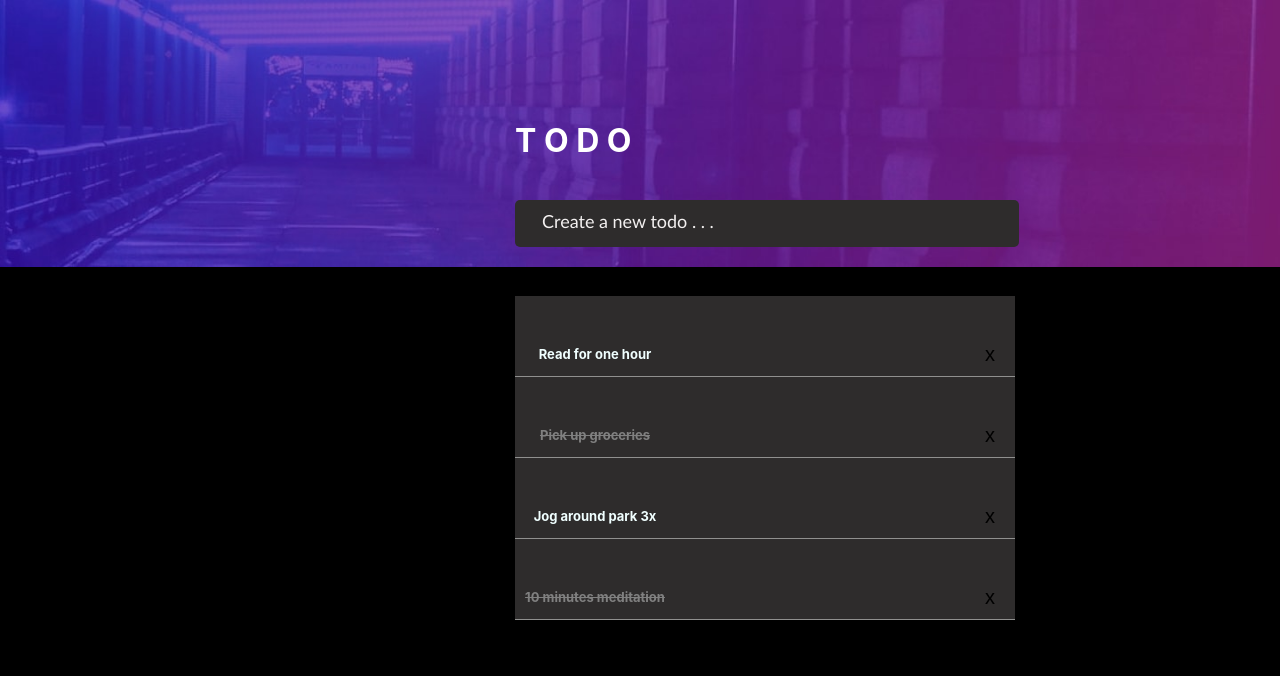
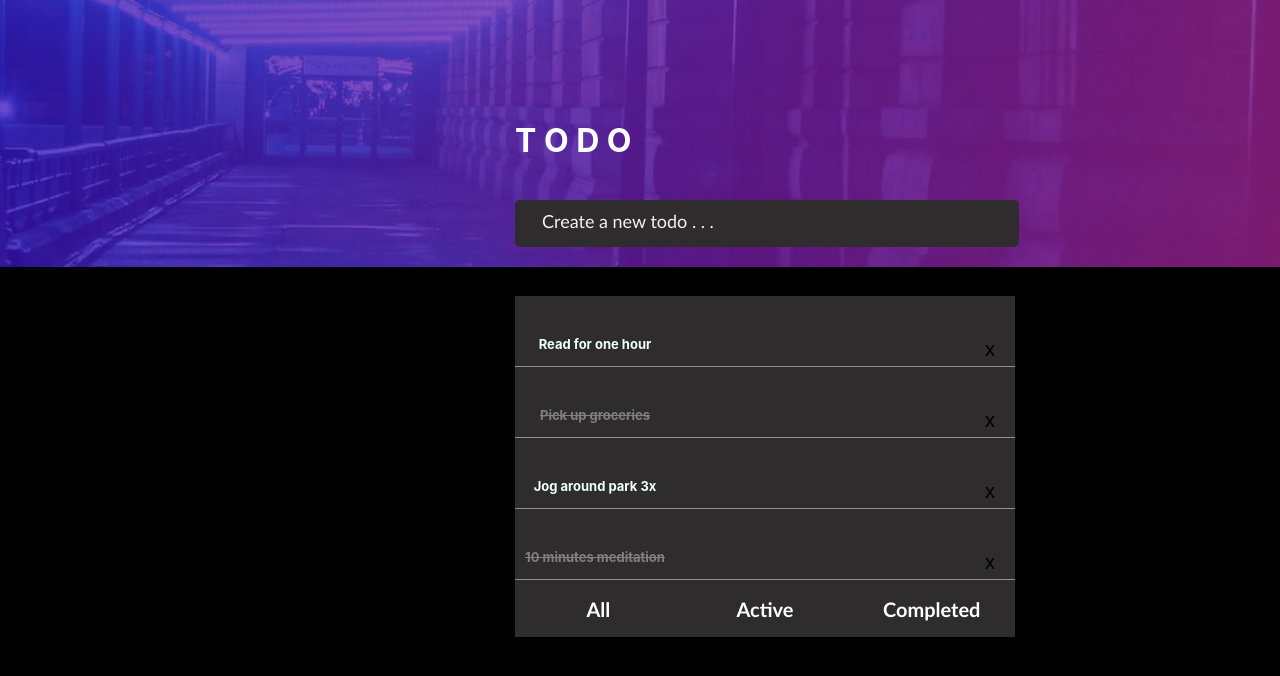
Before and after one commit to Florjan96/Todo--App-React, a React (Vite) app: page / in a window 1280 px wide. Shown: the top 676 px of the page. Built offline with nearby package versions, Linux system fonts and the light colour scheme.

Commit message:
Create a function to filter all todos that are incompleted

```diff
--- a/src/App.css
+++ b/src/App.css
@@ -60,7 +60,8 @@ color:azure;
 
 .todos-list ul li h6{
   padding-right:90px;
-font-size:13px
+font-size:13px;
+margin-top: 20px;
 
 }
 
@@ -85,7 +86,7 @@ font-size:13px
   border-bottom: 1px solid rgb(176, 170, 170);
   border-color: rgb(144, 144, 143);
   width :500px;
-  height: 60px;
+  height: 50px;
   /* place-content: start; */
   background-color: rgb(46, 44, 44);
 
@@ -108,3 +109,17 @@ background: none;
 font-size:20px;
 cursor:pointer;
 }
+
+.detail{
+  color:white;
+  display: grid;
+  grid-template-columns: 1fr 1fr 1fr;
+  background-color: rgb(46, 44, 44);
+place-items: center;
+}
+
+.detail h2{
+  font-size: 20px;
+  font-family: 'Trebuchet MS', 'Lucida Sans Unicode', 'Lucida Grande', 'Lucida Sans', Arial, sans-serif;
+cursor: pointer;
+}
--- a/src/App.tsx
+++ b/src/App.tsx
@@ -10,7 +10,7 @@ function App() {
     {id:4,title:"10 minutes meditation", completed:false}
   ])
 
-function toggleTodos(todo){
+function toggleTodos(todo :any){
   let todosCopy=structuredClone(todos)
   let match =todosCopy.find(target=>target.id ===todo.id )
   match.completed = !match.completed
@@ -28,13 +28,19 @@ function createNewTodo(){
   setTodos(copyTodos)
 }
 
-function deleteTodo(todo){
+function deleteTodo(todo:any){
   let fllonxa=todos.filter(target=>target.id !== todo.id)
 setTodos(fllonxa)
 }
 
+function filterActiveTodos(){
+  let activeTodos=todos.filter(todo=>todo.completed ===true)
+  setTodos(activeTodos)
+}
+
 
   return (
+
     <div className="App">
 <div className="banner-card">
 
@@ -56,6 +62,7 @@ createNewTodo()
       <div className="todos-list">
         <ul className='todos-ul'>
 {todos.map(todo=>(
+  <>
   <li className={todo.completed? "incomplete":"complete"}>
      <span onClick={()=>{toggleTodos(todo)}}>
     <h6>{todo.title}</h6>
@@ -64,8 +71,15 @@ createNewTodo()
     <button onClick={()=>{deleteTodo(todo)}}>x</button>
   </li>
 
+  </>
 ))}
+ <div className="detail">
+<h2>All</h2>
+<h2 onClick={()=>{filterActiveTodos()}}>Active</h2>
+<h2 className="completed-o">Completed</h2>
+  </div>
       </ul>
+
       </div>
 
 
```
